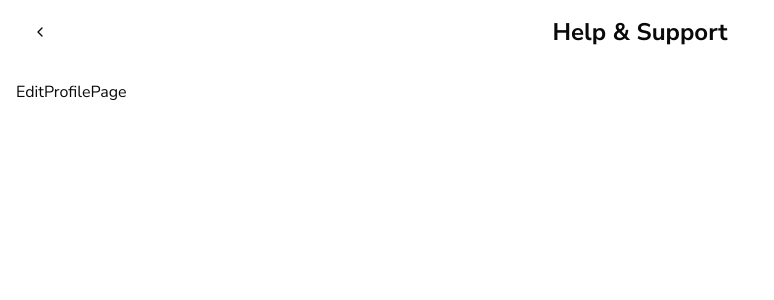
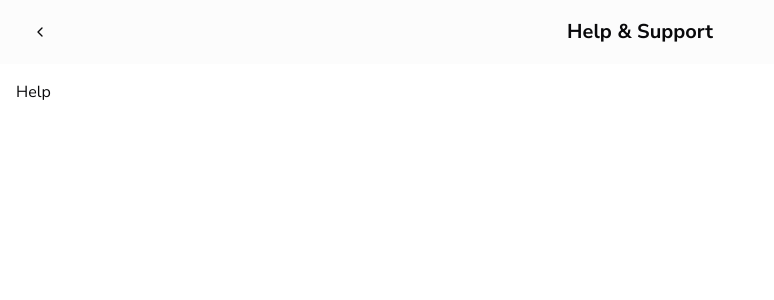
Before and after one commit to 4fort/expense-tracker, a Next.js app: page /profile/help in a window 1280 px wide. Shown: the top 300 px of the page, without its empty margins (0-774 px from the left). Built offline with nearby package versions, Linux system fonts and the light colour scheme.

Commit message:
Refactor TitleHeader component in EditProfile and Help pages for improved styling and consistency; adjust transition duration for smoother animations

```diff
--- a/app/profile/edit/page.tsx
+++ b/app/profile/edit/page.tsx
@@ -48,12 +48,13 @@ export default function EditProfilePage() {
         initial={{ x: "100%", overflow: "hidden" }}
         animate={{ x: 0, overflow: "auto" }}
         exit={{ x: "100%", overflow: "hidden" }}
-        transition={{ duration: 0.5, type: "spring", bounce: 0 }}
+        transition={{ duration: 0.2, type: "spring", bounce: 0 }}
         className="h-[inherit] p-[inherit] bg-accent"
       >
         <TitleHeader
           title={context.title}
           className="bg-accent/30 backdrop-blur-md"
+          size="md"
           hasBackButton
         />
         <Main>
--- a/app/profile/help/page.tsx
+++ b/app/profile/help/page.tsx
@@ -19,9 +19,14 @@ export default function HelpPage() {
         exit={{ x: "100%" }}
         transition={{ duration: 0.2, type: "spring", bounce: 0 }}
       >
-        <TitleHeader title={context.title} hasBackButton />
+        <TitleHeader
+          title={context.title}
+          className="bg-accent/30 backdrop-blur-md"
+          size="md"
+          hasBackButton
+        />
         <Main>
-          <div>EditProfilePage</div>
+          <div>Help</div>
         </Main>
       </motion.div>
     </AnimatePresence>
```
